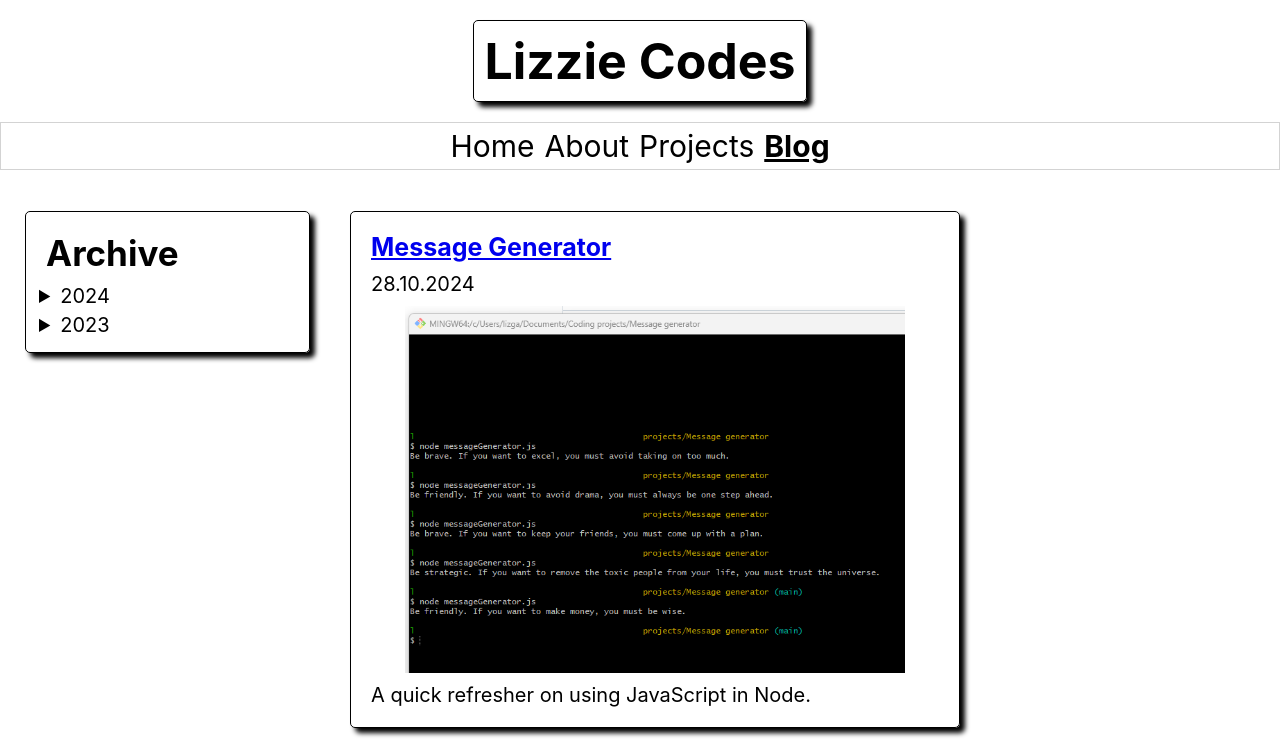
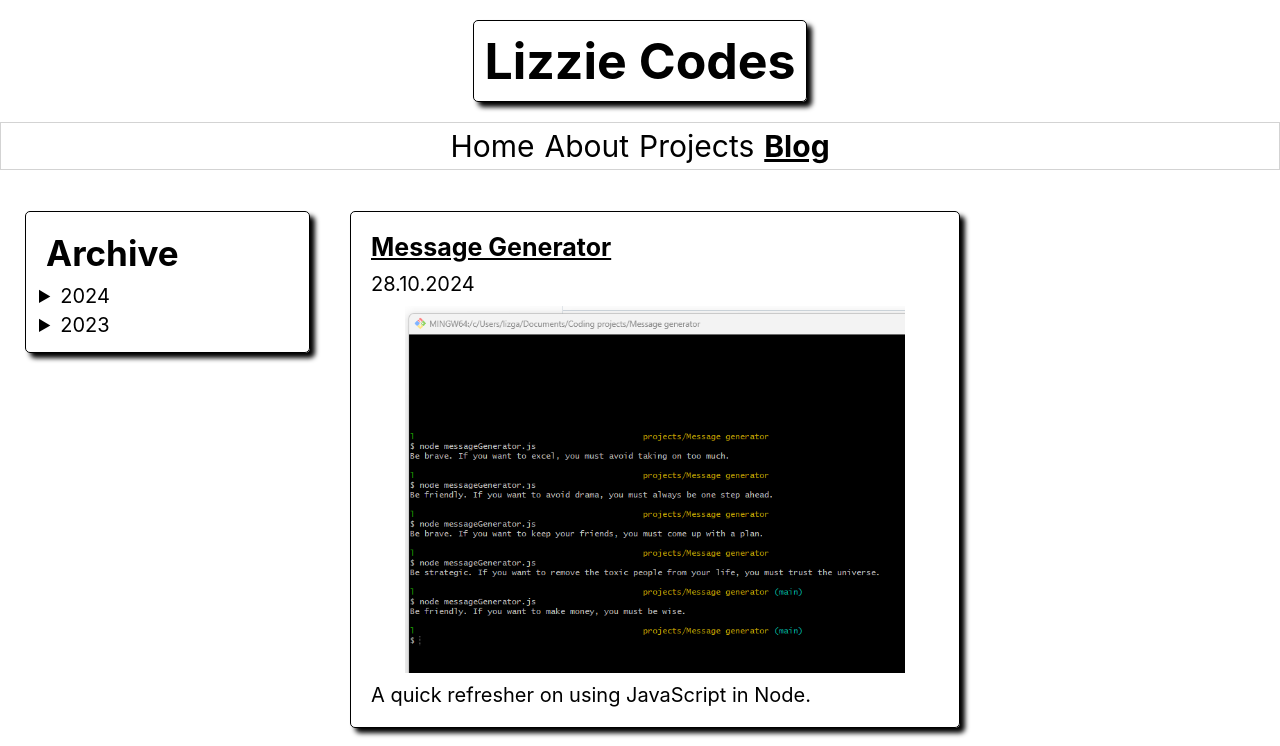
Before and after one commit to evg4/evgportfolio, a React (Create React App) app: page /blog in a window 1280 px wide. Shown: the top 746 px of the page. Built offline with nearby package versions, Linux system fonts and the light colour scheme.

Commit message:
change colour of blog post title

```diff
--- a/src/components/BlogPreviews/BlogPreviews.module.css
+++ b/src/components/BlogPreviews/BlogPreviews.module.css
@@ -3,7 +3,8 @@
   padding-top: 0;
 }
 
-.blogPreview { /* div within a section */
+.blogPreview {
+  /* div within a section */
   margin: 20px 0;
   margin-top: 0;
   padding: 10px;
@@ -12,6 +13,10 @@
   box-shadow: 5px 5px 5px black;
 }
 
+.blogPreview h3 a {
+  color: black;
+}
+
 .blogPreview img {
   width: 100%;
   max-width: 500px;
```
